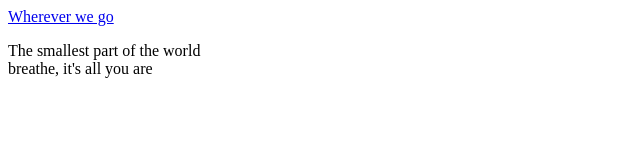
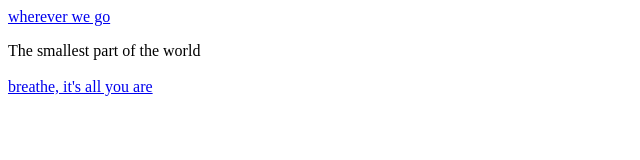
Before and after one commit to marimonarca/Intertwingularity, a plain HTML site: page index.html in a window 1280 px wide. Shown: the whole page, without its empty margins (0-640 px from the left). Drawn offline with Linux system fonts and the light colour scheme.

Commit message:
added stuff

```diff
--- a/index.html
+++ b/index.html
@@ -1,6 +1,28 @@
-<a href="the link">Wherever we go</a>
+<!DOCTYPE html>
+<html lang="en-US">
+  <head>
+    <meta charset="utf-8">
+    <meta name="viewport" content="width=device-width, initial-scale=1">
+<head>
+
+
+
+
+
+    </head>
+  <body>
+<a href="https://dokyongryoo.github.io/Intertwingularity/">wherever we go</a>
 
 <p>
-  The smallest part of the world <br>
-  breathe, it's all you are
+  The smallest part of the world
+
+<br>
+<br>
+
+<a href="https://klee2024.github.io/interwingularity/">breathe, it's all you are</a>
+
 </p>
+
+
+
+    </body>
```
